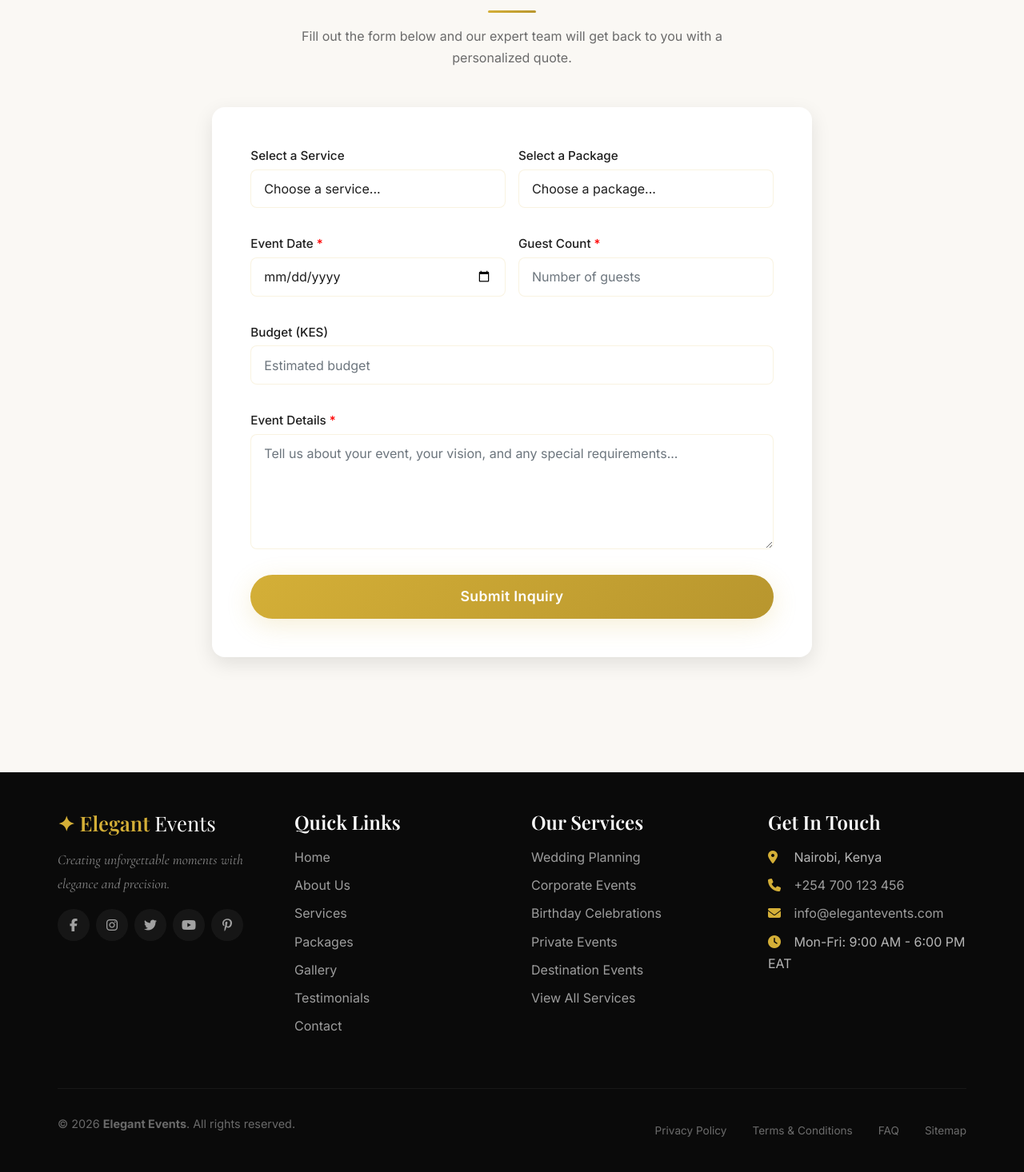
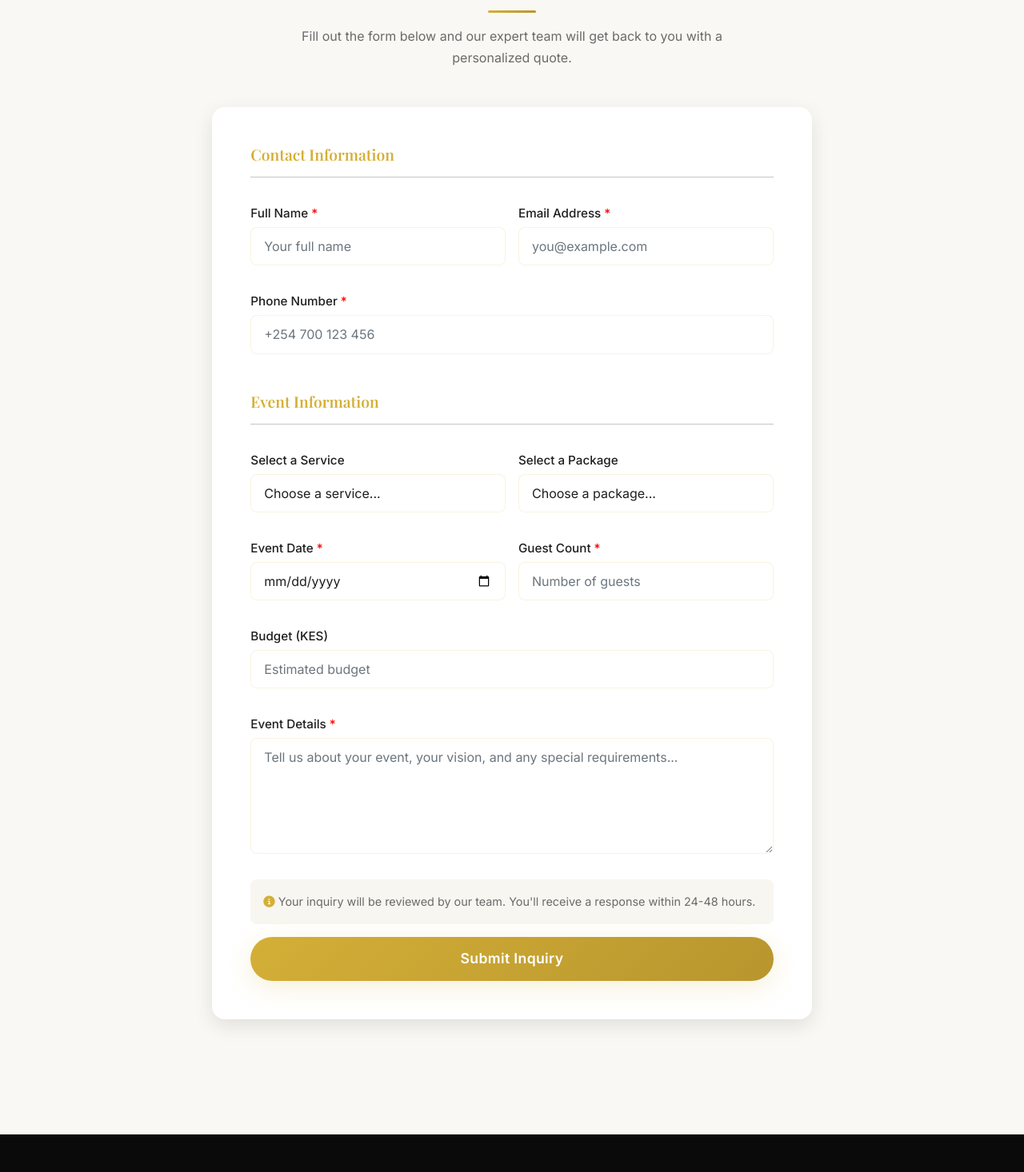
Before and after one commit to jordantradesxau-alt/Elegant-Events, a Flask app: page /plan-event in a window 1280 px wide. Shown: the part 279-1745 px from the top of the page at 80% size. Run offline with Flask 3, Linux system fonts and the light colour scheme; data that the repository does not hold is empty; some libraries are stand-ins or nearby versions; some web fonts are replaced.

Commit message:
Enhance event planning form with contact details
Added contact information fields to the event planning form.

```diff
--- a/templates/plan_event.html
+++ b/templates/plan_event.html
@@ -20,6 +20,38 @@
                 <div style="background: var(--color-white); padding: var(--spacing-xl); border-radius: var(--radius-md); box-shadow: var(--shadow-md);">
                     <form action="{{ url_for('plan_event') }}" method="POST" class="needs-validation" novalidate>
                         <div class="row g-3">
+                            <!-- CONTACT INFO -->
+                            <div class="col-md-12">
+                                <h5 style="font-weight: 600; color: var(--color-gold);">Contact Information</h5>
+                                <hr style="border-color: var(--color-border);">
+                            </div>
+                            <div class="col-md-6">
+                                <div class="form-group">
+                                    <label for="full_name">Full Name <span style="color: red;">*</span></label>
+                                    <input type="text" id="full_name" name="full_name" class="form-control" placeholder="Your full name" required>
+                                    <div class="invalid-feedback">Please enter your name.</div>
+                                </div>
+                            </div>
+                            <div class="col-md-6">
+                                <div class="form-group">
+                                    <label for="email">Email Address <span style="color: red;">*</span></label>
+                                    <input type="email" id="email" name="email" class="form-control" placeholder="you@example.com" required>
+                                    <div class="invalid-feedback">Please enter a valid email.</div>
+                                </div>
+                            </div>
+                            <div class="col-md-12">
+                                <div class="form-group">
+                                    <label for="phone">Phone Number <span style="color: red;">*</span></label>
+                                    <input type="tel" id="phone" name="phone" class="form-control" placeholder="+254 700 123 456" required>
+                                    <div class="invalid-feedback">Please enter a valid phone number.</div>
+                                </div>
+                            </div>
+
+                            <!-- EVENT INFO -->
+                            <div class="col-md-12">
+                                <h5 style="font-weight: 600; color: var(--color-gold); margin-top: var(--spacing-md);">Event Information</h5>
+                                <hr style="border-color: var(--color-border);">
+                            </div>
                             <div class="col-md-6">
                                 <div class="form-group">
                                     <label for="service_id">Select a Service</label>
@@ -69,7 +101,15 @@
                                     <div class="invalid-feedback">Please provide event details.</div>
                                 </div>
                             </div>
+
+                            <!-- SUBMIT -->
                             <div class="col-md-12">
+                                <div style="background: var(--color-light-gray); padding: var(--spacing-md); border-radius: var(--radius-sm); margin-bottom: var(--spacing-md);">
+                                    <p style="color: var(--color-text-light); margin: 0; font-size: 0.9rem;">
+                                        <i class="fas fa-info-circle" style="color: var(--color-gold);"></i>
+                                        Your inquiry will be reviewed by our team. You'll receive a response within 24-48 hours.
+                                    </p>
+                                </div>
                                 <button type="submit" class="btn btn-gold btn-lg w-100">Submit Inquiry</button>
                             </div>
                         </div>
```
